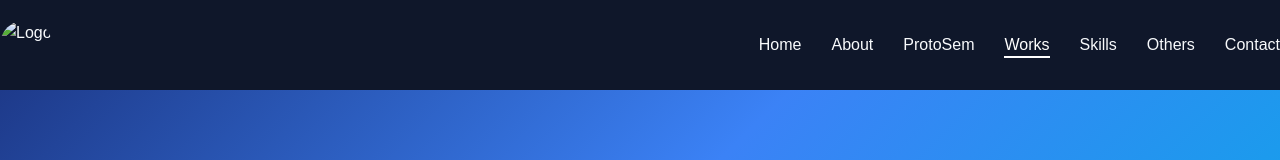
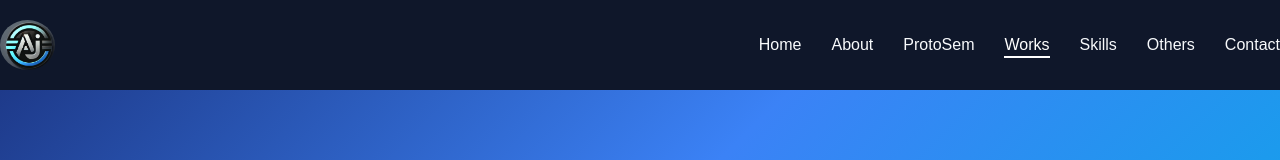
Before and after one commit to AUGUSTINJEBAKUMARE/My_Portfolio, a plain HTML site: page project3.html in a window 1280 px wide. Shown: the top 160 px of the page. Drawn offline with Linux system fonts and the light colour scheme.

Commit message:
Update project3.html

```diff
--- a/project3.html
+++ b/project3.html
@@ -11,7 +11,7 @@
 <body>
     <header>
         <div class="logo">
-            <img src="IMAGES/Screenshot 2025-04-05 221932.png" alt="Logo">
+            <img src="profile/Screenshot 2025-04-05 221932.png" alt="Logo">
         </div>
         <nav>
             <div class="hamburger">
```
